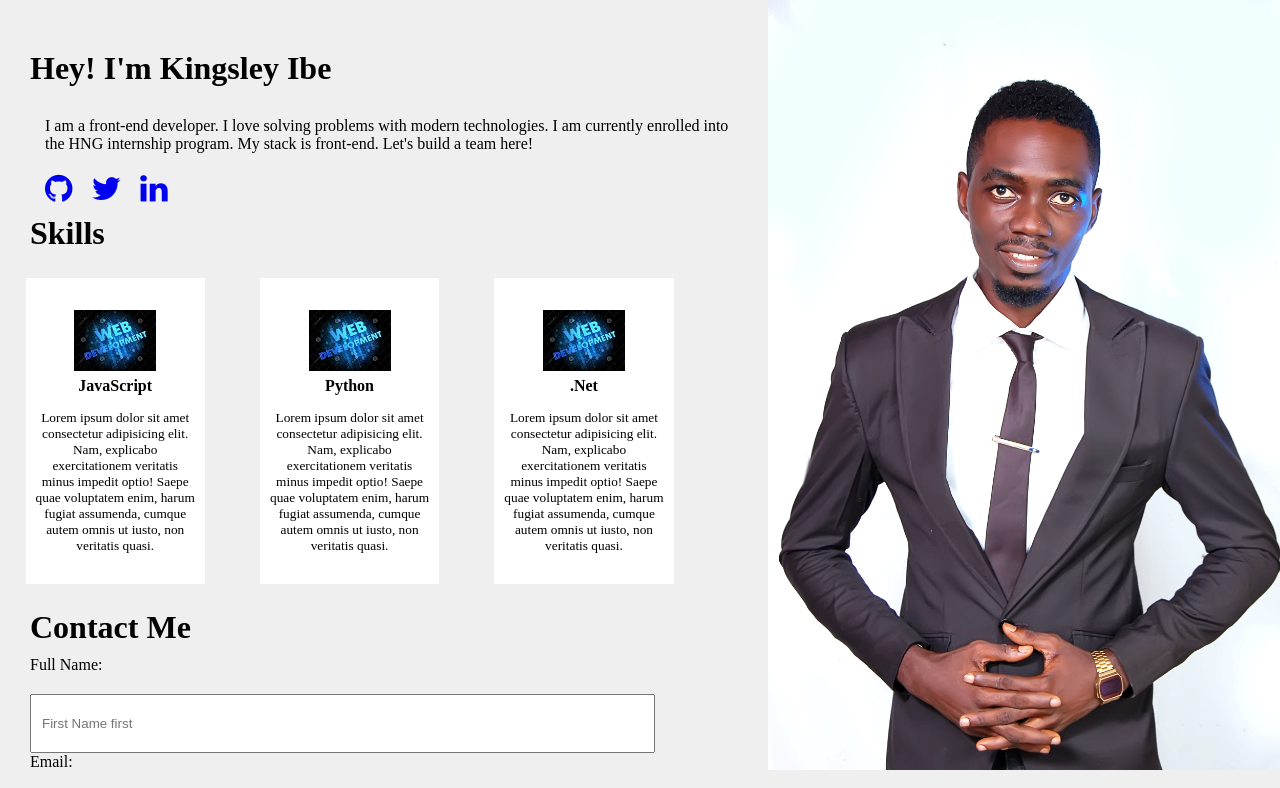
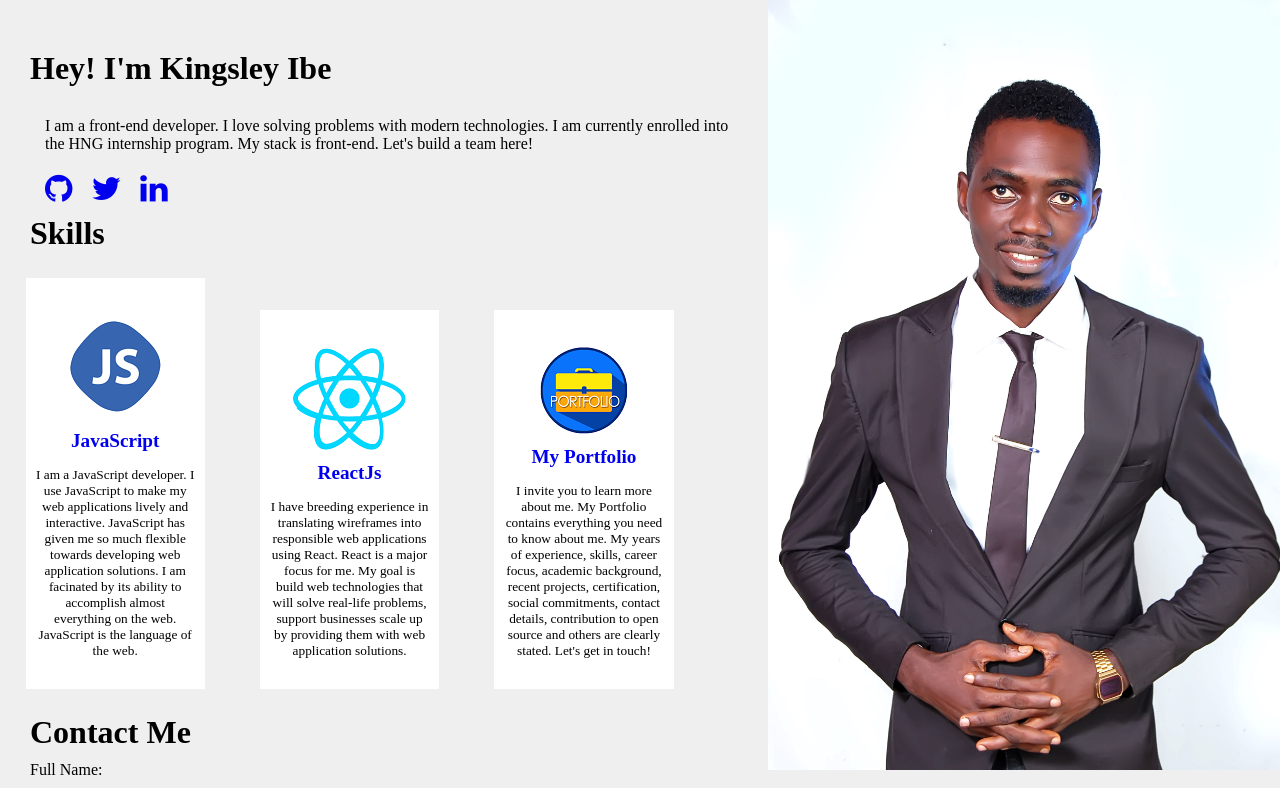
Before and after one commit to KingsleyIbe/HNGinternship8-stage2Taskb, a plain HTML site: page index.html in a window 1280 px wide. Shown: the top 788 px of the page. Drawn offline with Linux system fonts and the light colour scheme.

Commit message:
updated skills

```diff
--- a/index.html
+++ b/index.html
@@ -53,34 +53,34 @@
       </div>
 
       <div class="skills">
-        <img src="images/image2.jpg" alt="Web development Image." />
-        <p><b>JavaScript</b></p>
+        <img src="images/jsicon.png" alt="Javascript Icon." />
+        <a href="https://kingsleyibe.net/about#JavaScript" target="_blank"><p><b>JavaScript</b></p></a>
         <small
-          >Lorem ipsum dolor sit amet consectetur adipisicing elit. Nam,
-          explicabo exercitationem veritatis minus impedit optio! Saepe quae
-          voluptatem enim, harum fugiat assumenda, cumque autem omnis ut iusto,
-          non veritatis quasi.</small
+          >I am a JavaScript developer. I use JavaScript to make my web applications lively and interactive.
+          JavaScript has given me so much flexible towards developing web application solutions. I am facinated
+          by its ability to accomplish almost everything on the web. JavaScript is the language of the web.</small
         >
       </div>
       <div class="skills">
-        <img src="images/image2.jpg" alt="Web development Image." />
-        <p><b>Python</b></p>
+        <img src="images/reacticon.png" alt= "ReactJs Icon." />
+        <a href="https://kingsleyibe.net/about" target="_blank"><p><b>ReactJs</b></p></a>
         <small
-          >Lorem ipsum dolor sit amet consectetur adipisicing elit. Nam,
-          explicabo exercitationem veritatis minus impedit optio! Saepe quae
-          voluptatem enim, harum fugiat assumenda, cumque autem omnis ut iusto,
-          non veritatis quasi.</small
+          >I have breeding experience in translating wireframes into responsible web applications
+          using React. React is a major focus for me. My goal is build web technologies that will solve
+          real-life problems, support businesses scale up by providing them with web application solutions.</small
         >
       </div>
       <div class="skills">
-        <img src="images/image2.jpg" alt="Web development Image." />
-        <p><b>.Net</b></p>
+
+        <img src="images/portfolioicon.png" alt="Portfolio Icon." />
+        <a href="https://kingsleyibe.net/" target="_blank"><p><b>My Portfolio</b></p> </a>
         <small
-          >Lorem ipsum dolor sit amet consectetur adipisicing elit. Nam,
-          explicabo exercitationem veritatis minus impedit optio! Saepe quae
-          voluptatem enim, harum fugiat assumenda, cumque autem omnis ut iusto,
-          non veritatis quasi.</small
+          >I invite you to learn more about me. My Portfolio contains everything you need to know
+          about me. My years of experience, skills, career focus, academic background, recent projects,
+          certification, social commitments, contact details, contribution to open source and others are clearly
+          stated. Let's get in touch!</small
         >
+
       </div>
       <div class="contact-me">
         <h1>Contact Me</h1>
--- a/style.css
+++ b/style.css
@@ -48,6 +48,17 @@
     text-align: center;
     box-shadow: 0 0 15px 1px rgba(#ff0000, #008000, #0000ff, alpha);
 }
+.skills a{
+    text-decoration: none;
+    font-size: 1.2em;
+}
+.skills p:hover{
+    opacity: 0.3;
+}
+ a:hover{
+    opacity: 0.1;
+
+}
 .skills small{
     display: block;
     padding: 15px 0 0 0;
```
Also changed, not shown: images/jsicon.png (added), images/portfolioicon.png (added), images/reacticon.png (added).
